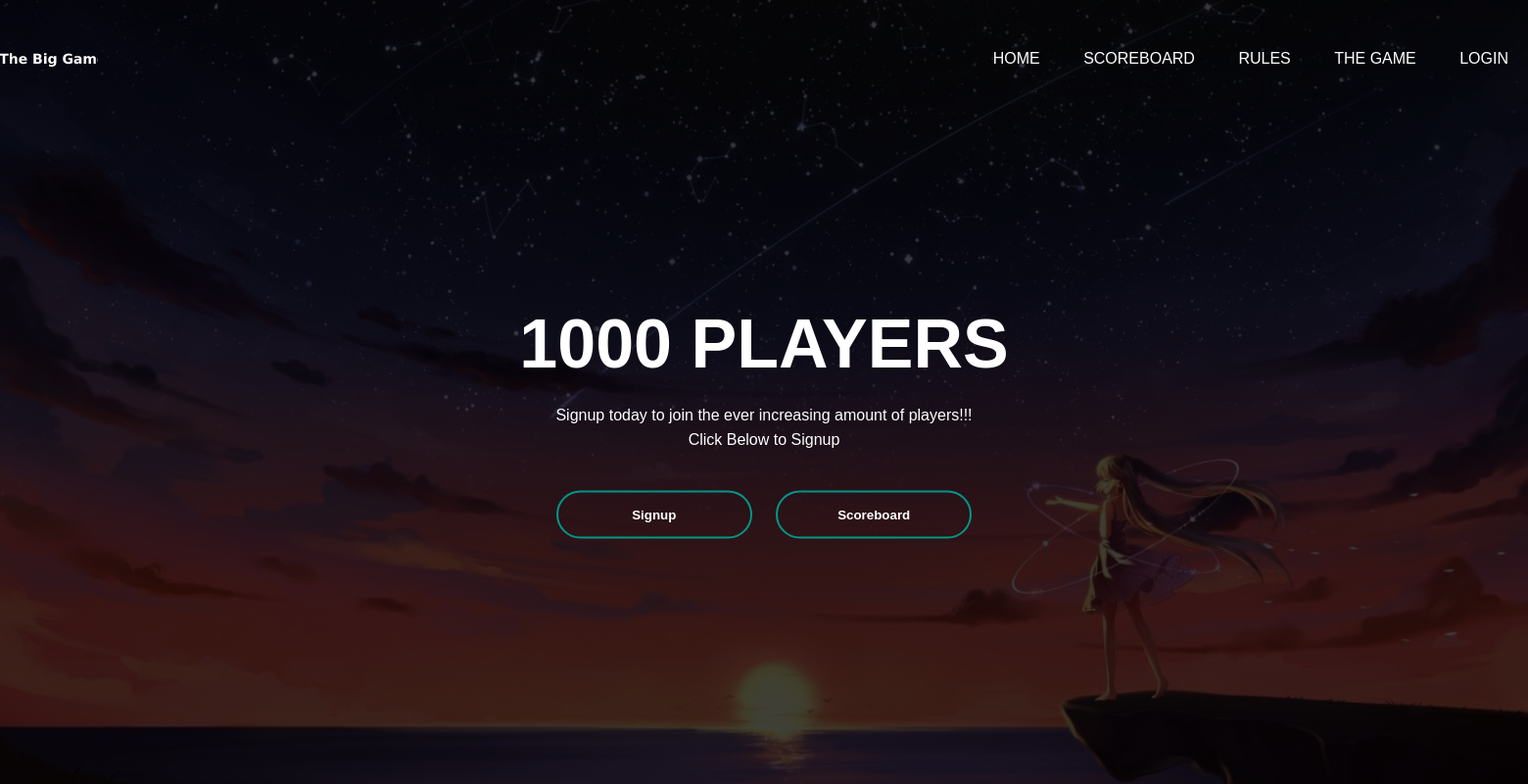
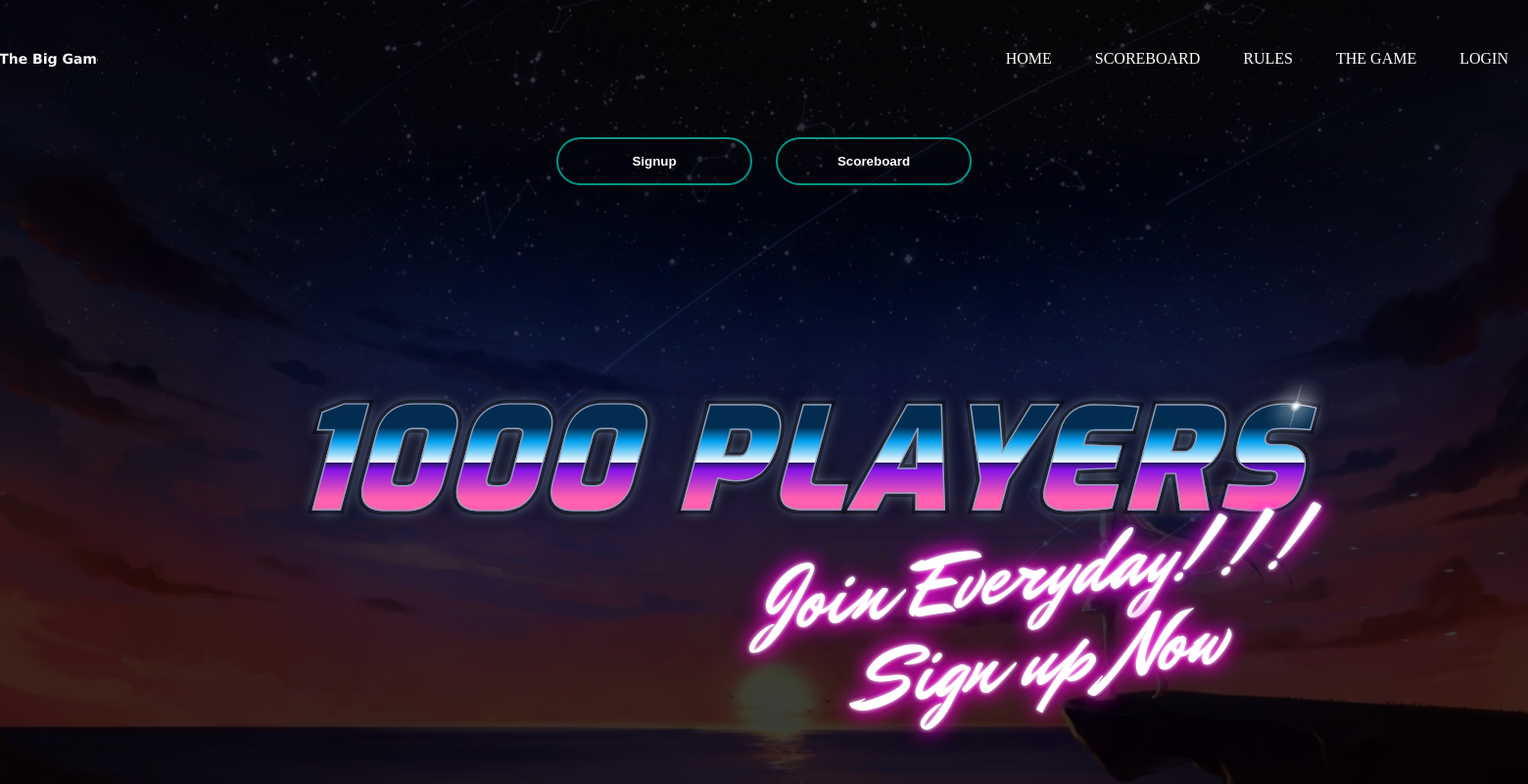
Before and after one commit to Jelder2/CSCI-4950-Senior-Project, a PHP site: page / in a window 1560 px wide; the page is wider, and only the part inside the window is pictured. Shown: that part at 98% size. Run offline with PHP 8.4, Linux system fonts and the light colour scheme; some libraries are stand-ins or nearby versions.

Commit message:
Additional Styling
adapting retro font from https://codepen.io/ykadosh/pen/zYNxVKr and working it into the styling

```diff
--- a/index.html
+++ b/index.html
@@ -1,11 +1,13 @@
 <!DOCTYPE html>
-<html>
+<html lang="en">
 <head>
+    <meta charset="UTF-8">
     <title>The Big Game At UNG</title>
+    <meta name="viewport" content="width=device-width, initial-scale=1.0">
+    <link rel="stylesheet" href="https://cdnjs.cloudflare.com/ajax/libs/meyer-reset/2.0/reset.min.css">
+    <link rel="stylesheet" href="styles.css">
 </head>
-<link rel="stylesheet" href="styles.css">
 <body>
-
     <!-- Menu Navigation Bar -->
     <div class="menu">
         <div class="navbar">
@@ -17,28 +19,22 @@
                <li><a href="game.html">The Game</a></li>
                <li><a href="login.html">Login</a></li>
             </ul>
-
-       </div>
-       <div class="content">
-           <h1>1000 PLAYERS</h1>
-           <p>Signup today to join the ever increasing amount of players!!!<br> Click Below to Signup</p>
-           <div>
-               <button type="button"><span></span>Signup</button>
-               <button type="button"><span></span>Scoreboard</button>
-           </div>
-       </div>
-
+        </div>
+    <!-- Center of the Page -->
+        <div class="content", id="centertext">
+            <h1>
+               <span>1000 PLAYERS</span>
+               <span>1000 PLAYERS</span>
+            </h1>
+            <h2>Join Everyday!!!
+                <br> Sign up Now
+            </h2>
+        </div>
+        <div class="dummy"></div>
+        <div class="buttons", id="centerbutton">
+            <button type="button"><span></span>Signup</button>
+            <button type="button"><span></span>Scoreboard</button>
+        </div>
     </div>
-
-    <!-- Body section
-    <div class = "body_sec">
-        <section id="Content">
-            <h3>Description of the game here. Maybe a welcome and something else</h3>
-        </section>
-    </div>
-
-     Footer Section
-    <footer>Other Links? Insta, Twitter, etc.</footer>
--->
 </body>
 </html>
--- a/styles.css
+++ b/styles.css
@@ -1,62 +1,5 @@
-/*.head1 {
-    font-family:"Gotham Bold";
-    font-size:40px;
-    color:#002499;
-    font-weight:bold;
-}
-.head2 {
-    font-family:"Gotham Bold";
-    font-size:17px;
-    margin-left:10px;
-    margin-bottom:15px;
-}
-body {
-    font-family:"Gotham Bold";
-    margin: 0 auto;
-    background-position:center;
-    background-size: contain;
-}
-
-.menu {
-    position: sticky;
-    top: 0;
-    background-color: #002499;
-    padding:10px 0px 10px 0px;
-    color:white;
-    margin: 0 auto;
-    overflow: hidden;
-}
-.menu a {
-    font-family:"Gotham Bold";
-    float: left;
-    color: white;
-    text-align: center;
-    padding: 14px 16px;
-    text-decoration: none;
-    font-size: 20px;
-}
-.menu-log {
-    right: auto;
-    float: right;
-}
-footer {
-    font-family:"Gotham Bold";
-    width: 100%;
-    bottom: 0px;
-    background-color: #FBC82E;
-    position: absolute;
-    padding-top:20px;
-    padding-bottom:50px;
-    text-align:center;
-    font-size:30px;
-    font-weight:bold;
-    color: #002499;
-}
-.body_sec {
-    margin-left:20px;
-}
-*/
-
+@import url("https://fonts.googleapis.com/css2?family=Mr+Dafoe&display=swap");
+@import url("https://fonts.googleapis.com/css2?family=Exo:wght@900&display=swap");
 *{
     margin: 0;
     padding: 0;
@@ -108,6 +51,7 @@
 .navbar ul li:hover::after{
     width: 100%;
 }
+
 .content{
     width: 100%;
     position: absolute;
@@ -116,16 +60,59 @@
     text-align: center;
     color: #fff;
 }
-.content h1{
-    font-size: 70px;
-    margin-top: 80px;
+/*Start of new Content*/
+.content h1 {
+    position: absolute;
+    justify-content: center;
+    text-align: center;
+    font-family: "Exo";
+    font-size: 9em;
+    margin: 0;
+    transform: skew(-15deg);
+    letter-spacing: 0.03em;
+  }
+  .content h1::after {
+    content: "";
+    position: absolute;
+    top: -0.1em;
+    right: 0.05em;
+    width: 0.4em;
+    height: 0.4em;
+    background: radial-gradient(white 3%, rgba(255, 255, 255, 0.3) 15%, rgba(255, 255, 255, 0.05) 60%, transparent 80%), radial-gradient(rgba(255, 255, 255, 0.2) 50%, transparent 60%) 50% 50%/5% 100%, radial-gradient(rgba(255, 255, 255, 0.2) 50%, transparent 60%) 50% 50%/70% 5%;
+    background-repeat: no-repeat;
+  }
+  .content h1 span:first-child {
+    display: block;
+    text-shadow: 0 0 0.1em #8ba2d0, 0 0 0.2em black, 0 0 5em #165ff3;
+    -webkit-text-stroke: 0.06em rgba(0, 0, 0, 0.5);
+  }
+  .content h1 span:last-child {
+    position: absolute;
+    left: 0;
+    top: 0;
+    background-image: linear-gradient(#032d50 25%, #00a1ef 35%, white 50%, #20125f 50%, #8313e7 55%, #ff61af 75%);
+    -webkit-text-stroke: 0.01em #94a0b9;
+    -webkit-background-clip: text;
+    -webkit-text-fill-color: transparent;
+    justify-content: center;
+    text-align: center;
+  }
 
-}
-.content p{
-    margin: 20px auto;
-    font-weight: 100px;
-    line-height: 25px;
-}
+  .content h2 {
+    font-family: "Mr Dafoe";
+    margin: 0;
+    font-size: 5.5em;
+    margin-top: 1.6em;
+    color: white;
+    text-shadow: 0 0 0.05em #fff, 0 0 0.2em #fe05e1, 0 0 0.3em #fe05e1;
+    transform: rotate(-7deg);
+    position: absolute;
+    justify-content: center;
+    text-align: center;
+  }
+
+/*End of New content*/
+
 button{
     width: 200px;
     padding: 15px 0;
@@ -139,24 +126,44 @@
     cursor: pointer;
     position: relative;
     overflow: hidden;
-
-
 }
-
-span{
+/**/
+.buttons {
+    justify-content: center;
+}
+.buttons span{
     background: #009688;
     height: 100%;
     width: 0;
     border-radius: 25px;
-    position: absolute;
+    position: relative;
     left: 0;
     bottom: 0;
     z-index: -1;
     transition: 0.5s;
 }
-button:hover span{
+/**/
+.buttons button:hover span{
     width: 100%;
 }
-button:hover{
+.buttons button:hover{
     border: none;
 }
+
+.dummy{
+    height: 1;
+}
+
+#centerbutton {
+    text-align: center;
+}
+
+#centertext {
+    display: block;
+    text-align: center;
+    margin-left: 20%;
+}
+
+#centertext h2 {
+    margin-left: 30%;
+}
```
